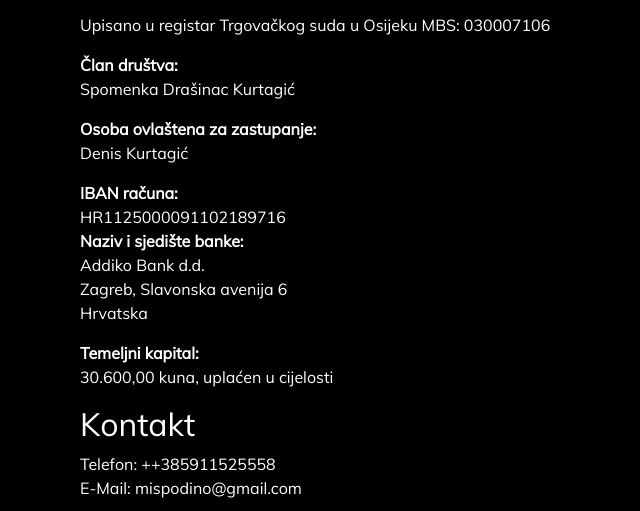
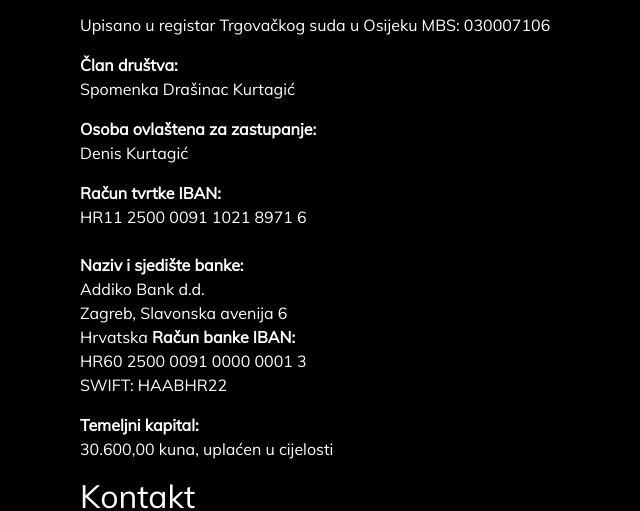
Before and after one commit to marrowlabs/podcaststudio, a website: page impressum.html in a window 1280 px wide. Shown: the part 297-808 px from the top of the page, without its empty margins (0-640 px from the left). Drawn offline with nearby package versions, Linux system fonts and the light colour scheme.

Commit message:
Bank account changes

```diff
--- a/impressum.html
+++ b/impressum.html
@@ -1,4 +1,4 @@
-<!DOCTYPE html>
+ <!DOCTYPE html>
 <html lang="en">
   <head>
     <meta charset="UTF-8" />
@@ -38,12 +38,15 @@
                   Denis Kurtagić
                 </p>
                 <p>
-                  <strong>IBAN računa:</strong><br />
-                  HR1125000091102189716<br />
+                  <strong>Račun tvrtke IBAN:</strong><br />
+                  HR11 2500 0091 1021 8971 6<br /><br />
                   <strong>Naziv i sjedište banke:</strong><br />
                   Addiko Bank d.d. <br />
                   Zagreb, Slavonska avenija 6<br />
                   Hrvatska
+                  <strong>Račun banke IBAN:</strong><br />
+                   HR60 2500 0091 0000 0001 3 <br />
+                   SWIFT: HAABHR22
                 </p>
                 <p>
                   <strong>Temeljni kapital:</strong><br />
```
